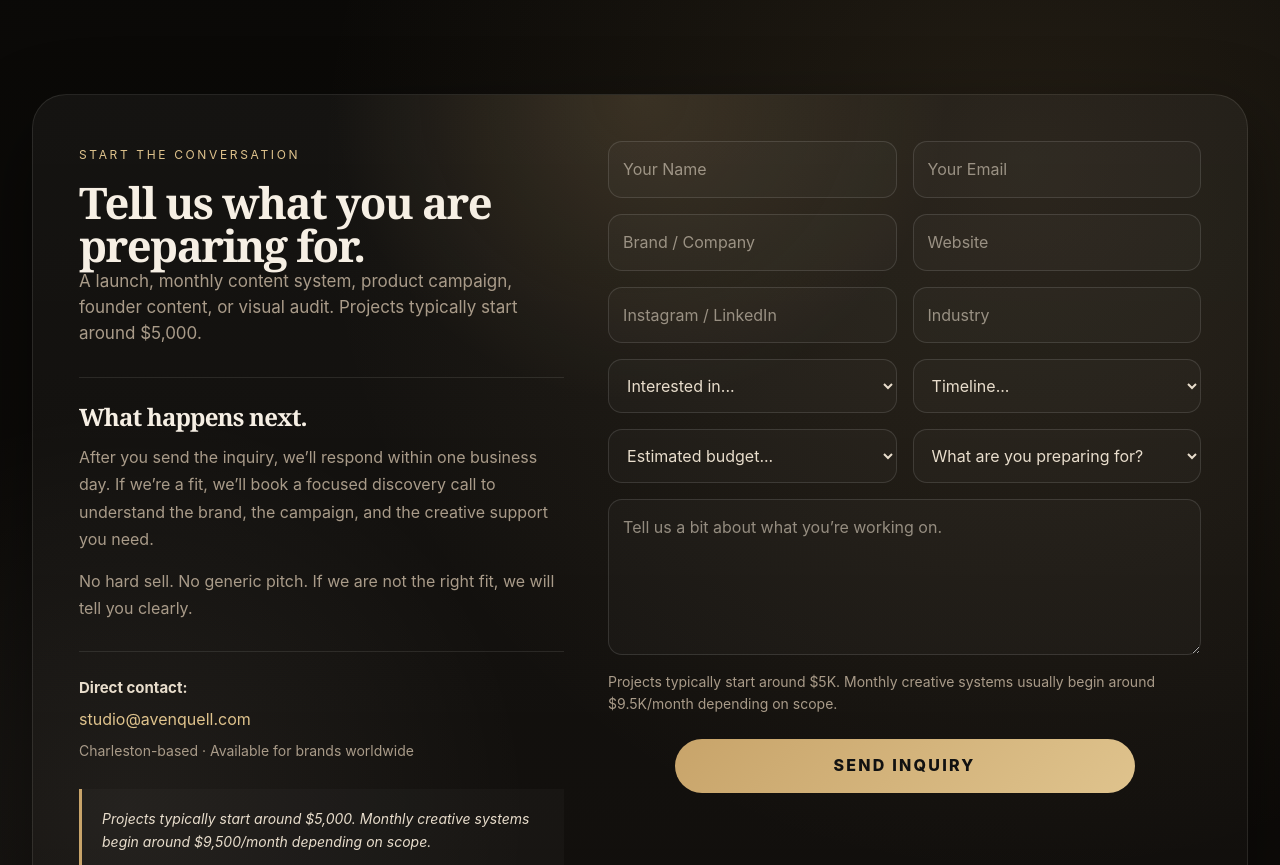
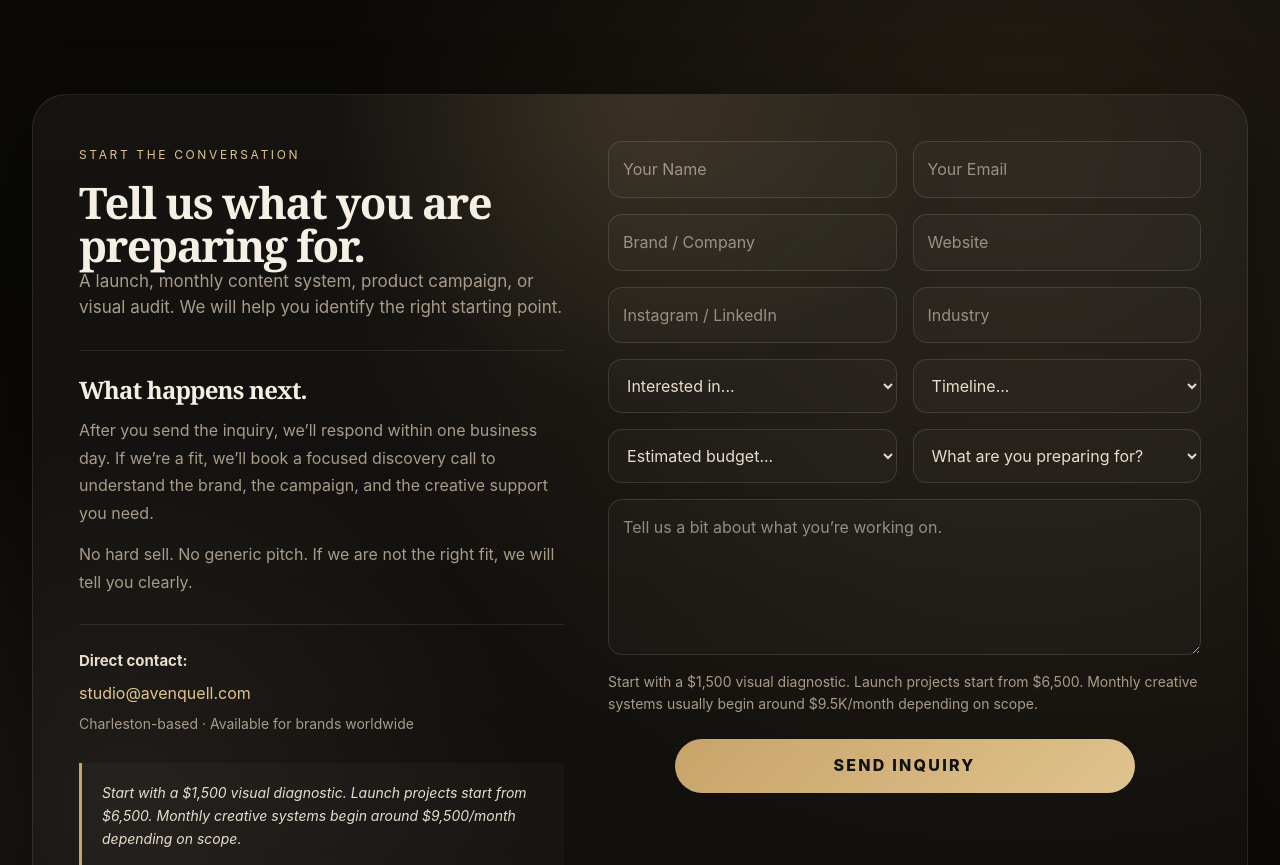
Before and after one commit to estenina/avenquell, a plain HTML site: page contact/index.html in a window 1280 px wide. Shown: the part 87-952 px from the top of the page. Drawn offline with Linux system fonts and the light colour scheme.

Commit message:
Revise contact form content and pricing information
Updated pricing details and removed references to 'Founder Content' in the contact form.

```diff
--- a/contact/index.html
+++ b/contact/index.html
@@ -213,8 +213,8 @@
               <h1>Tell us what you are preparing for.</h1>
 
               <p class="contact-copy">
-                A launch, monthly content system, product campaign, founder content, or visual audit.
-                Projects typically start around $5,000.
+                A launch, monthly content system, product campaign, or visual audit.
+                We will help you identify the right starting point.
               </p>
 
               <div class="next-steps">
@@ -236,8 +236,8 @@
               </div>
 
               <div class="contact-note">
-                Projects typically start around $5,000. Monthly creative systems begin around
-                $9,500/month depending on scope.
+                Start with a $1,500 visual diagnostic. Launch projects start from $6,500.
+                Monthly creative systems begin around $9,500/month depending on scope.
               </div>
             </div>
 
@@ -254,7 +254,6 @@
                 <option>Premium Visual Audit</option>
                 <option>Launch Creative Package</option>
                 <option>Monthly Creative Content System</option>
-                <option>Founder Content System</option>
                 <option>Not sure yet</option>
               </select>
 
@@ -280,7 +279,6 @@
                 <option value="">What are you preparing for?</option>
                 <option>Launch</option>
                 <option>Monthly content</option>
-                <option>Founder content</option>
                 <option>Product campaign</option>
                 <option>Brand refresh</option>
                 <option>Other</option>
@@ -289,7 +287,8 @@
               <textarea name="message" placeholder="Tell us a bit about what you’re working on." rows="5" required></textarea>
 
               <p class="small full">
-                Projects typically start around $5K. Monthly creative systems usually begin around $9.5K/month depending on scope.
+                Start with a $1,500 visual diagnostic. Launch projects start from $6,500.
+                Monthly creative systems usually begin around $9.5K/month depending on scope.
               </p>
 
               <button type="submit">Send Inquiry</button>
@@ -312,7 +311,7 @@
           <p>
             Share what you are preparing for, your timeline, your current visual challenge,
             your product or service category, and whether this is for a launch, monthly system,
-            campaign refresh, or founder visibility.
+            campaign refresh, or visual audit.
           </p>
           <br />
           <p>
```
